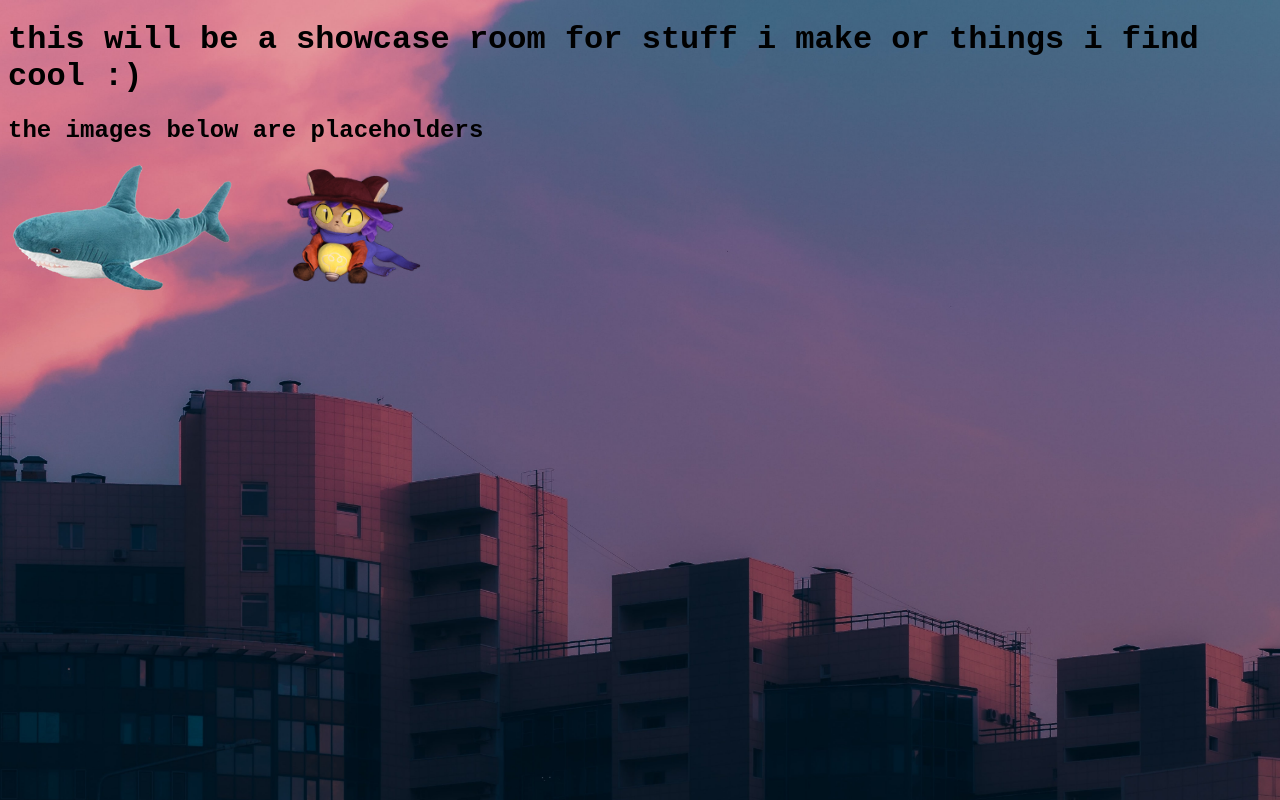
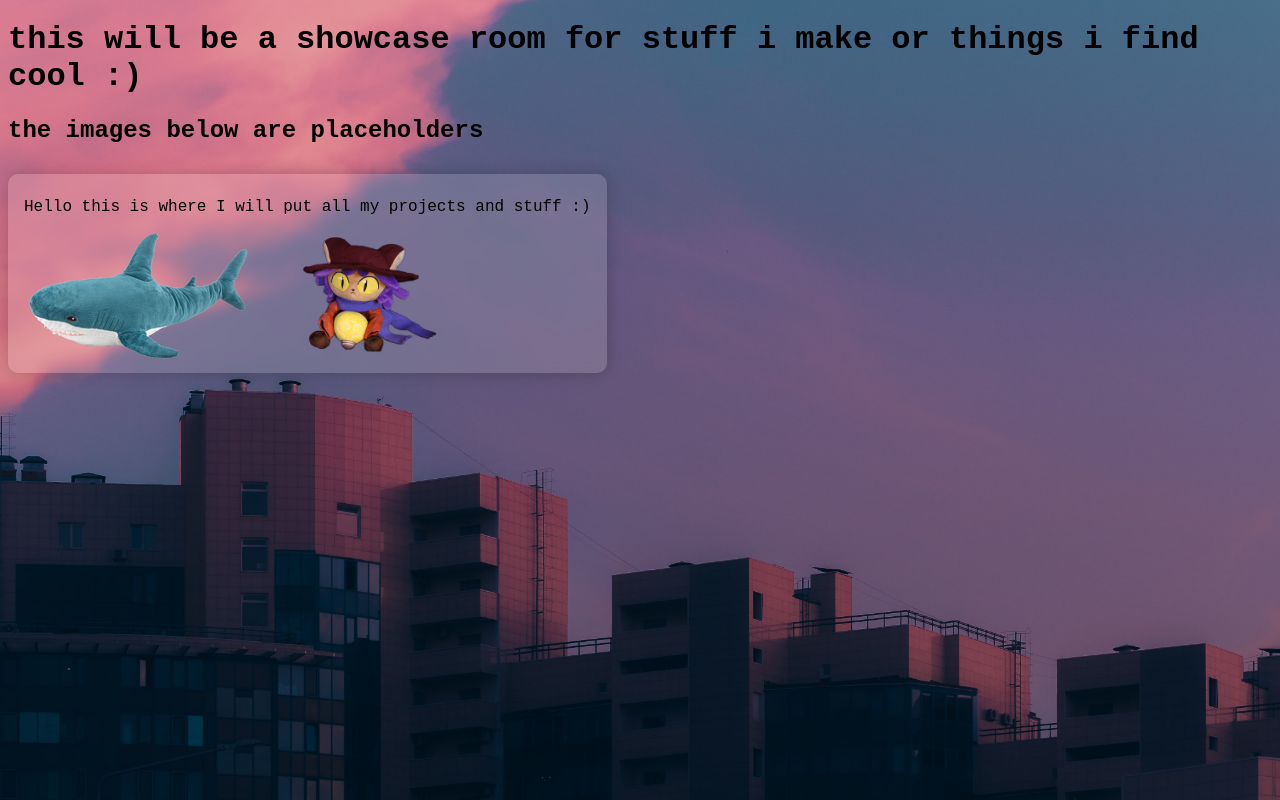
Before and after one commit to Ham-ster-Ham/Ham-ster-Ham.github.io, a plain HTML site: page showcase.html in a window 1280 px wide. Drawn offline with Linux system fonts and the light colour scheme.

Commit message:
Removed Pinterest link and worked on showcase

```diff
--- a/showcase.html
+++ b/showcase.html
@@ -11,7 +11,10 @@
   <body>
     <h1>this will be a showcase room for stuff i make or things i find cool :)</h1>
     <h2>the images below are placeholders</h2>
-    <img src="images/blahaj.png"height="128px">
-    <img src="images/niko.png" height="128px">
+    <div class="glass">
+      <p>Hello this is where I will put all my projects and stuff :)</p>
+      <img src="images/blahaj.png"height="128px">
+      <img src="images/niko.png" height="128px">
+    </div>
   </body>
 </html>
```
Also changed, not shown: index.html (+0 -3 lines).
